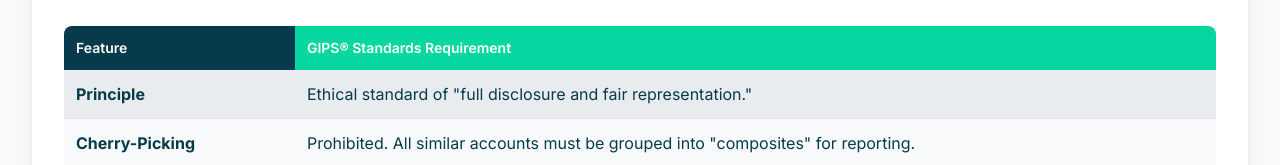
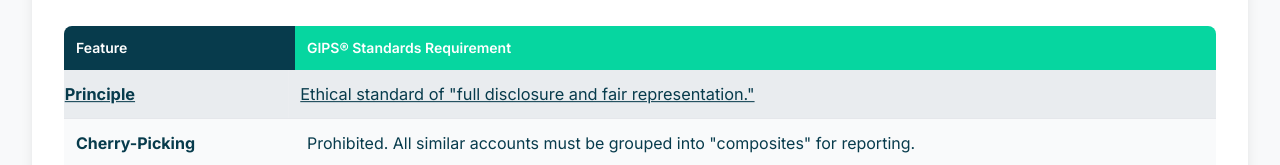
Before and after one commit to zmktwzrd/infographic-project, a plain HTML site: page index.html in a window 1280 px wide. In both pictures the pointer is over the element 640 px from the left and 2358 px from the top of the page. Shown: the part 2264-2429 px from the top of the page. Drawn offline with nearby package versions, Linux system fonts and the light colour scheme.

Commit message:
Update index.html

```diff
--- a/index.html
+++ b/index.html
@@ -19,8 +19,15 @@
         #aiModal.hidden { display: none; }
         .loader { border: 4px solid #f3f3f3; border-top: 4px solid #118AB2; border-radius: 50%; width: 40px; height: 40px; animation: spin 1s linear infinite; }
         @keyframes spin { 0% { transform: rotate(0deg); } 100% { transform: rotate(360deg); } }
-        .gips-row { cursor: pointer; transition: background-color: 0.2s ease-in-out; }
-        .gips-row:hover { background-color: #e9ecef; }
+        .gips-row {
+            cursor: pointer;
+            transition: background-color 0.2s ease-in-out, transform 0.1s ease-in-out;
+        }
+        .gips-row:hover {
+            background-color: #e9ecef;
+            text-decoration: underline;
+            transform: scale(1.02);
+        }
         #modalContent {
             max-height: 70vh;
             overflow-y: auto;
```
